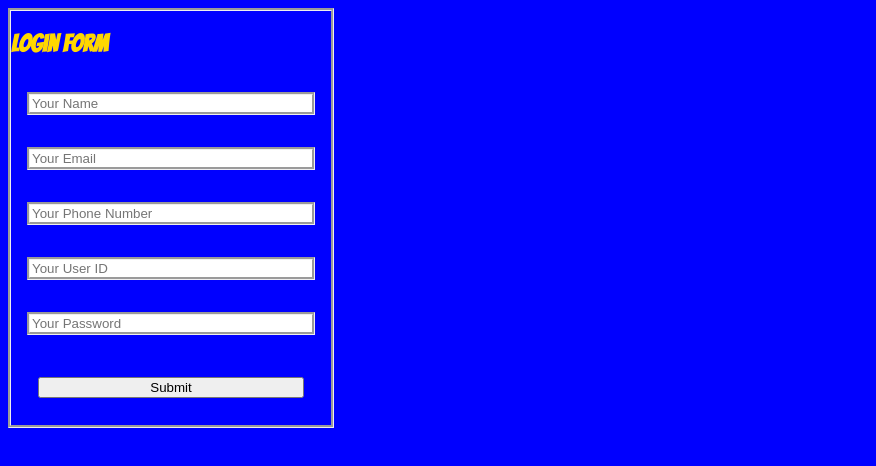
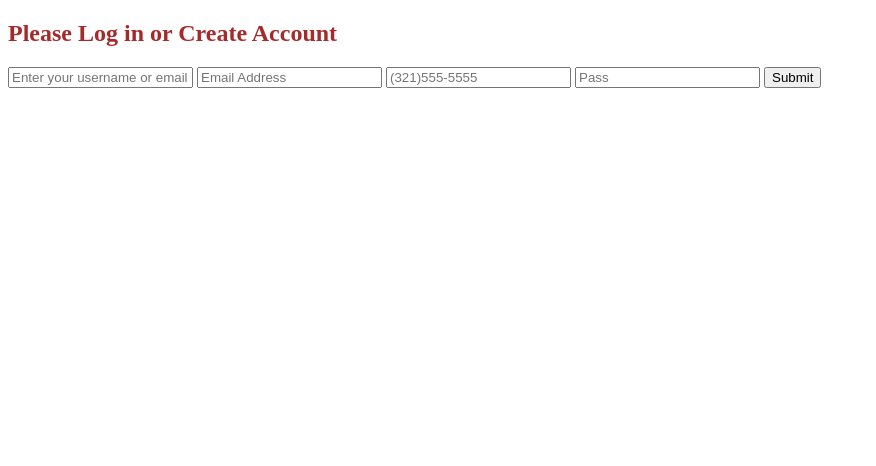
Before and after one commit to dannohh/app-login-registration, a website: page client/index.html in a window 1280 px wide. Shown: the whole page, without its empty margins (0-876 px from the left). Drawn offline with Linux system fonts and the light colour scheme.

Commit message:
remove useless styles and gaudy colors

```diff
--- a/client/index.html
+++ b/client/index.html
@@ -11,17 +11,16 @@
   <body>
     <!-- 'Connect' JS to this HTML file. -->
   <form>
-    <h2>Login Form</h2>
-    <label for="Name"></label>
-    <input type="text" id="name" placeholder="Your Name">
-    <label for="Email"></label>
-    <input type="text" id="email" placeholder="Your Email">
-    <label for="PhoneNumber"></label>
-    <input type="text" id="phoneNumber" placeholder="Your Phone Number">
+    <h2>Please Log in or Create Account</h2>
+    <label for="userName"></label>
+    <input type="text" id="userName" placeholder="Enter your username or email">
+    <label for="UserEmailInput"></label>
+    <input type="text" id="userEmailInput" placeholder="Email Address">
+    <label for="PhoneNumberInput"></label>
+    <input type="text" id="phoneNumberInput" placeholder="(321)555-5555">
     <label for="userId"></label>
-    <input type="text" id="userId" placeholder="Your User ID">
-    <label for="password"></label>
-    <input type="text" id="password" placeholder="Your Password">
+
+    <input type="password" id="password" placeholder="Pass">
 
     <button>Submit</button>
     <script src="./scripts.js"></script>
--- a/client/style.css
+++ b/client/style.css
@@ -4,27 +4,6 @@
 }
 
 body {
-    background-color: var(--primary-color);
-    color: var(--secondary-color);
+    background-color: white;
+    color: brown;
 }
-
-form {
-    border: groove;
-    display: flex;
-    flex-direction: column;
-    align-content: center;
-    max-width: 20rem;
-}
-
-input {
-    border: groove;
-    margin: 1rem;
-}
-
-button {
-    margin: 2em;
-}
-
-h2 {
-    font-family: 'Bangers', cursive;
-}
```
